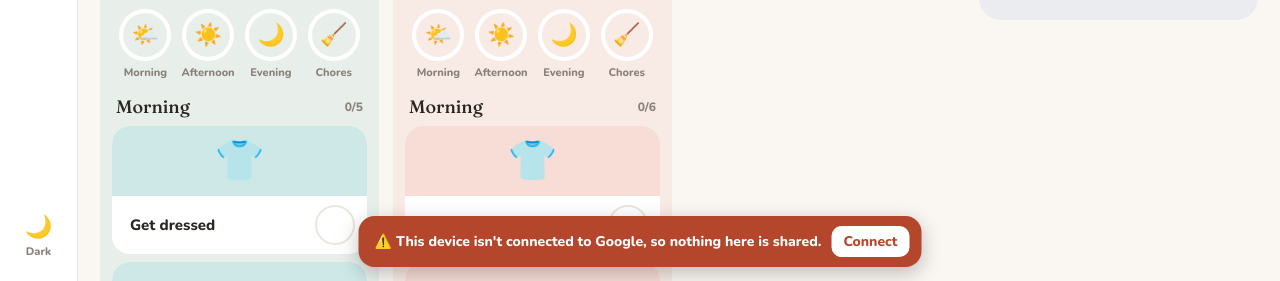
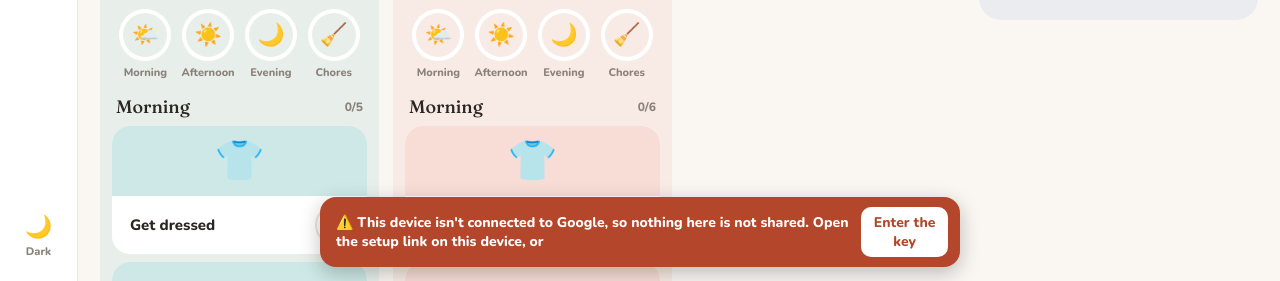
Before and after one commit to vilosishot/family-hub, a plain HTML site: page index.html in a window 1280 px wide. Shown: the part 519-800 px from the top of the page. Drawn offline with nearby package versions, Linux system fonts and the light colour scheme.

Commit message:
v21: wrong-key warning, drop pre-launch taps

```diff
--- a/index.html
+++ b/index.html
@@ -532,8 +532,8 @@ function payFor(p, ws){ const w = weekStats(p, ws), base = baseAllowance(p, addD
 function syncWarn(){
   let el = $('#syncwarn'); if (!el){ el = document.createElement('div'); el.id = 'syncwarn'; document.body.appendChild(el); }
   const old = S.outbox.concat(S.cfgOut).filter(e => Date.now() - new Date(e.ts || 0) > 120000).length;
-  const notLinked = remote==='local' && location.protocol.startsWith('http');
-  el.innerHTML = notLinked ? `⚠️ This device isn't connected to Google, so nothing here is shared. <button data-a="linkdev">Connect</button>`
+  const notLinked = (remote==='local' && location.protocol.startsWith('http')) || /family key/i.test(S.lastErr||'');
+  el.innerHTML = notLinked ? `⚠️ This device ${/family key/i.test(S.lastErr||'')?'has the wrong family key':"isn't connected to Google"}, so ${S.outbox.length?S.outbox.length+' check-offs here are':'nothing here is'} not shared. Open the setup link on this device, or <button data-a="linkdev">Enter the key</button>`
     : old ? `⚠️ ${S.outbox.length + S.cfgOut.length} change${S.outbox.length+S.cfgOut.length===1?'':'s'} on this device haven't reached Google yet.${S.lastErr?` <small style="opacity:.85;font-weight:600">(${esc(S.lastErr.slice(0,80))})</small>`:''} <button data-a="sendnow">Send now</button>` : '';
   el.style.display = el.innerHTML ? '' : 'none';
 }
@@ -557,7 +557,7 @@ function migrate2(){
   Object.assign(ST(), {starsPerDollar: ST().starsPerDollar||10, demeritCap: ST().demeritCap||15, libVersion:3});
   setTimeout(() => saveConfig('Updated chore pay'), 500);
 }
-const BUILD = 'b1794883666';
+const BUILD = 'b1794883764';
 const API_URL = 'https://script.google.com/macros/s/AKfycbyoX9RyIVAe9s1XqT2HSGd_3TQNCSMhimvJiXeCruDh_SXKNd1rlByP81FuXellq3ki/exec';
 function apiKey(){ const q = new URLSearchParams(location.search).get('key'); if (q){ localStorage.setItem('familyhub.key', q); history.replaceState(null,'',location.pathname); } return localStorage.getItem('familyhub.key') || ''; }
 function call(fn, ...args){
@@ -609,7 +609,7 @@ async function pull(first){
     if (!busy()) render();
     flush();
     if (DV.lastChoreSync !== TODAY()){ D = derive(); call('apiSyncChores', choreEvents()).then(()=>{ DV.lastChoreSync = TODAY(); saveDev(); }).catch(()=>{}); }
-  } catch(e){ syncDot('err'); }
+  } catch(e){ S.lastErr = String(e.message||e); syncDot('err'); }
 }
 function log(ev){
   const e = Object.assign({id:uid(), ts:new Date().toISOString(), date:TODAY(), kid:'', type:'', ref:'', title:'', pts:'', stars:'', money:'', jar:'', status:'', note:'', by:''}, ev);
--- a/sw.js
+++ b/sw.js
@@ -1,5 +1,5 @@
 // Family Hub: keeps the app screen available offline; data always comes fresh from Google.
-const CACHE = 'familyhub-vmwk3e9ny';
+const CACHE = 'familyhub-vmwk3gcod';
 const SHELL = ['./', './index.html', './manifest.webmanifest', './icon-192.png', './icon-512.png'];
 self.addEventListener('install', e => { e.waitUntil(caches.open(CACHE).then(c => c.addAll(SHELL))); self.skipWaiting(); });
 self.addEventListener('activate', e => { e.waitUntil(caches.keys().then(ks => Promise.all(ks.filter(k => k !== CACHE).map(k => caches.delete(k))))); self.clients.claim(); });
```
